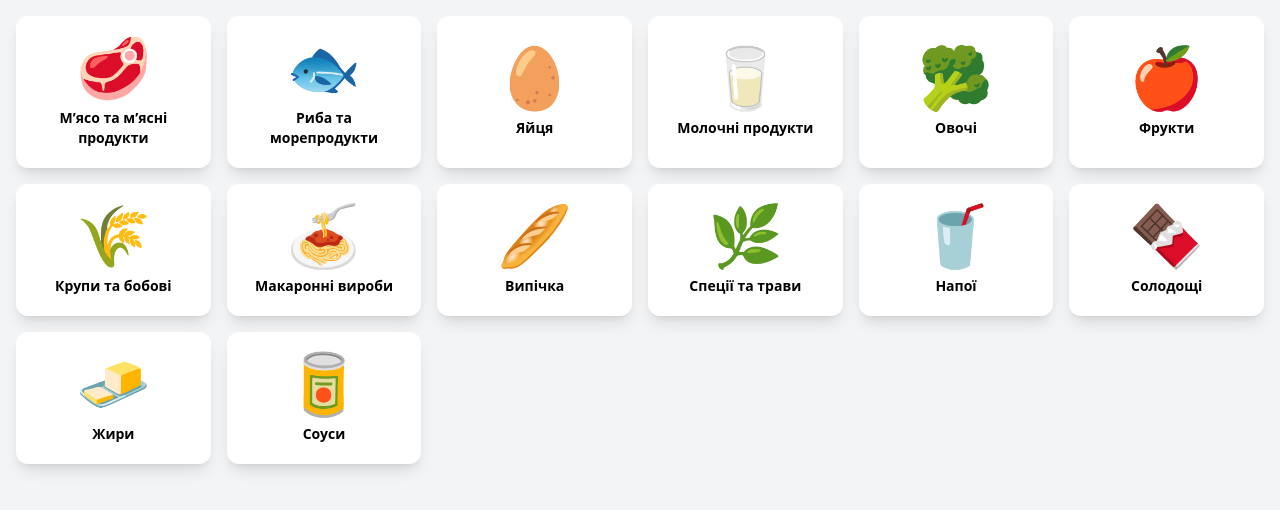
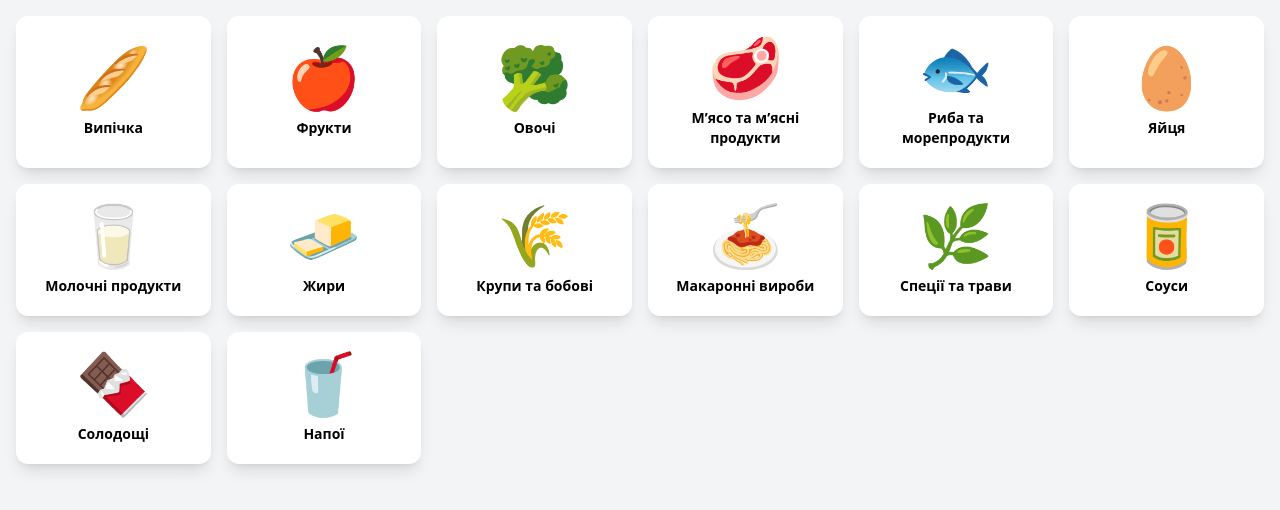
Before and after one commit to akabuda050/products-inventory-1, a Vue app: page / in a window 1280 px wide. Shown: the top 510 px of the page. Built offline with nearby package versions, Linux system fonts and the light colour scheme.

Commit message:
Update App.vue

```diff
--- a/src/App.vue
+++ b/src/App.vue
@@ -3,20 +3,27 @@ import { ref, reactive } from 'vue'
 
 /* ===================== CATEGORIES ===================== */
 const categories = [
+  { id: 'bakery', label: 'Випічка', icon: '🥖' },
+
+  { id: 'fruits', label: 'Фрукти', icon: '🍎' },
+  { id: 'vegetables', label: 'Овочі', icon: '🥦' },
+
   { id: 'meat', label: 'М’ясо та м’ясні продукти', icon: '🥩' },
   { id: 'fish', label: 'Риба та морепродукти', icon: '🐟' },
+
   { id: 'eggs', label: 'Яйця', icon: '🥚' },
+
   { id: 'dairy', label: 'Молочні продукти', icon: '🥛' },
-  { id: 'vegetables', label: 'Овочі', icon: '🥦' },
-  { id: 'fruits', label: 'Фрукти', icon: '🍎' },
+  { id: 'fats', label: 'Жири', icon: '🧈' },
+
   { id: 'grains', label: 'Крупи та бобові', icon: '🌾' },
   { id: 'pasta', label: 'Макаронні вироби', icon: '🍝' },
-  { id: 'bakery', label: 'Випічка', icon: '🥖' },
+
   { id: 'spices', label: 'Спеції та трави', icon: '🌿' },
+  { id: 'sauces', label: 'Соуси', icon: '🥫' },
+
+  { id: 'sweets', label: 'Солодощі', icon: '🍫' },
   { id: 'drinks', label: 'Напої', icon: '🥤' },
-  { id: 'sweets', label: 'Солодощі', icon: '🍫' },
-  { id: 'fats', label: 'Жири', icon: '🧈' },
-  { id: 'sauces', label: 'Соуси', icon: '🥫' }
 ]
 
 /* ===================== INVENTORY ===================== */
```
